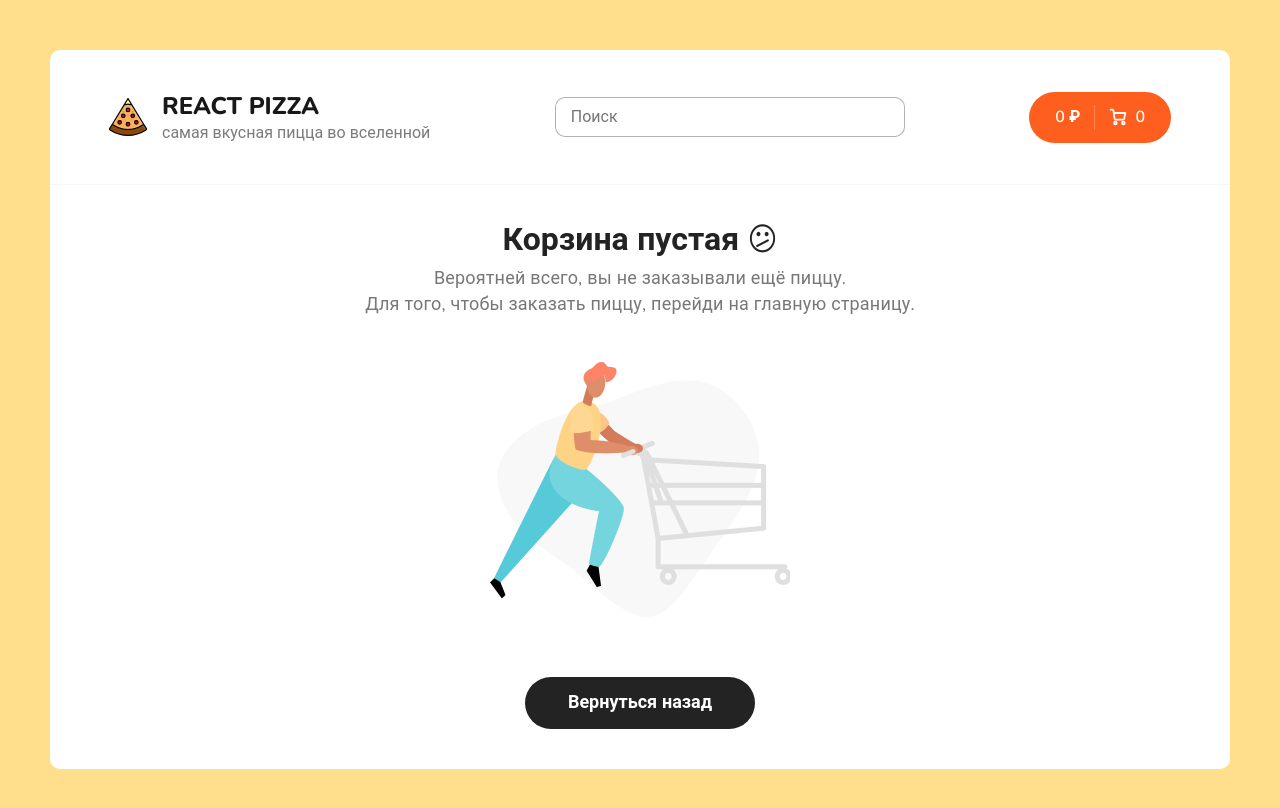
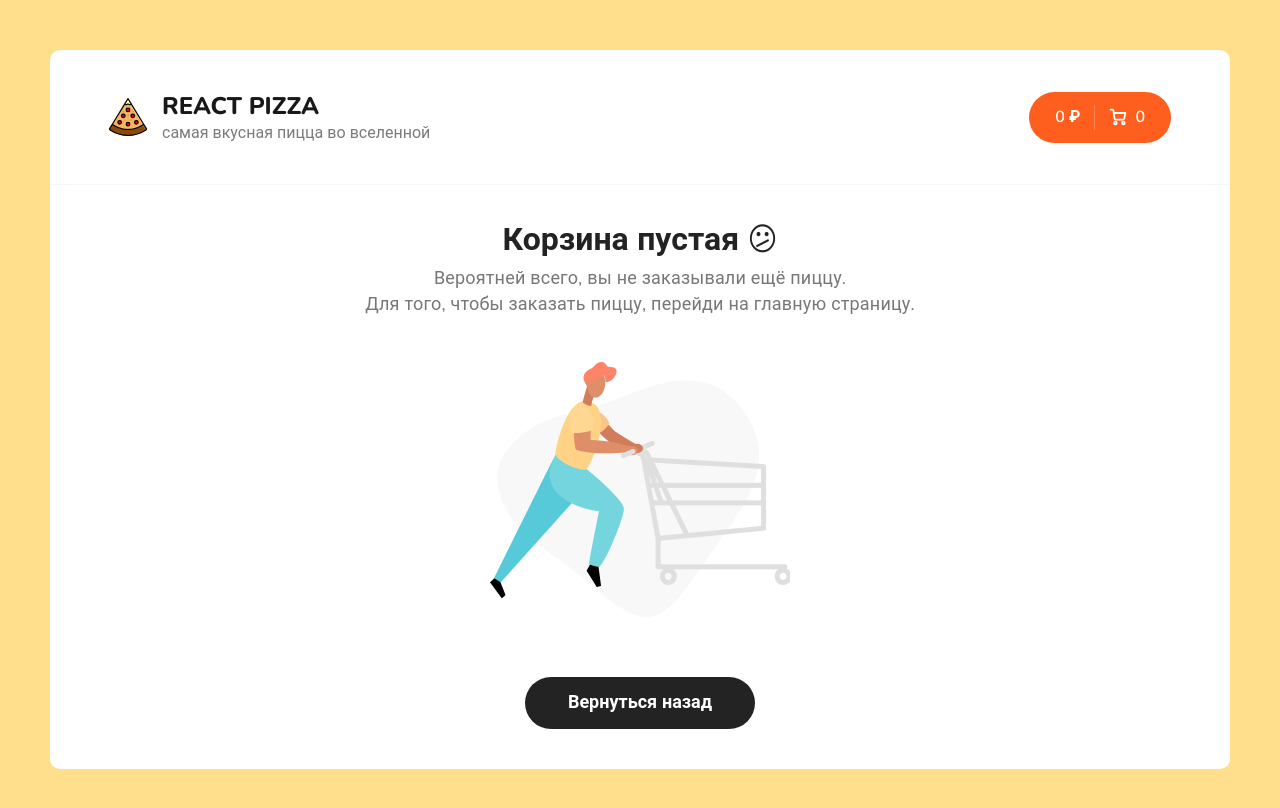
Before and after one commit to dzoric1/react-pizza-store, a React (Create React App) app: page /cart in a window 1280 px wide. Shown: the top 808 px of the page. Built offline with nearby package versions, Linux system fonts and the light colour scheme.

Commit message:
fix search input

```diff
--- a/src/components/Header.jsx
+++ b/src/components/Header.jsx
@@ -1,10 +1,11 @@
 import { useSelector } from 'react-redux';
-import { Link } from 'react-router-dom';
+import { Link, useLocation } from 'react-router-dom';
 import logo from '../assets/img/pizza-logo.svg';
 import Search from './Search';
 
 const Header = () => {
 	const { items, totalPrice } = useSelector(state => state.cart);
+	const location = useLocation();
 
 	const count = items.reduce((total, item) => {
 		return total + item.count;
@@ -22,7 +23,7 @@
 						</div>
 					</div>
 				</Link>
-				<Search />
+				{location.pathname === '/cart' ? '' : <Search />}
 				<div className='header__cart'>
 					<Link to='/cart' className='button button--cart'>
 						<span>{totalPrice} ₽</span>
```
